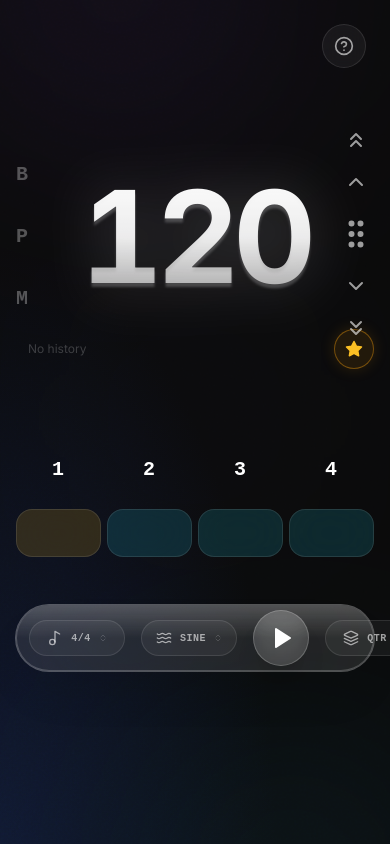
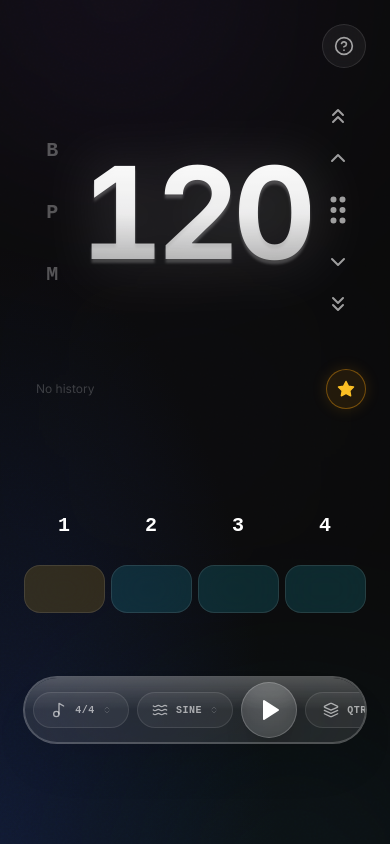
Before and after one commit to Glooory/metronome, a React (Vite) app: page / in a window 390 px wide. Built offline with nearby package versions, Linux system fonts and the light colour scheme.

Commit message:
feat: improve dock responsiveness.

```diff
--- a/src/App.module.css
+++ b/src/App.module.css
@@ -85,8 +85,8 @@
   width: 100%;
   max-width: 36rem;
   /* max-w-xl */
-  padding-left: 1rem;
-  padding-right: 1rem;
+  padding-left: 1.5rem;
+  padding-right: 1.5rem;
   display: flex;
   flex-direction: column;
   justify-content: center;
@@ -94,13 +94,7 @@
   height: 100%;
   position: relative;
   z-index: 10;
-  gap: 3rem;
-}
-
-@media (min-width: 768px) {
-  .app__content {
-    gap: 4rem;
-  }
+  gap: 4rem;
 }
 
 /* Play Button */
@@ -142,7 +136,7 @@
   display: flex;
   flex-direction: column;
   width: 100%;
-  gap: 1rem;
+  gap: 2rem;
 }
 
 .dock-section {
--- a/src/components/BpmDisplay/index.tsx
+++ b/src/components/BpmDisplay/index.tsx
@@ -54,7 +54,7 @@ export const BpmDisplay = ({ bpm, setBpm }: BpmDisplayProps) => {
             <h1 className={clsx(styles['bpm-display__value--blur'], isEditing ? styles.hidden : styles.visible)}>{bpm}</h1>
             {isEditing && <input ref={inputRef} type="number" value={inputValue} onChange={(e) => setInputValue(e.target.value)} onBlur={commitChange} onKeyDown={handleKeyDown} className={styles['bpm-display__input']} />}
         </div>
-        {!isEditing && <div className={styles['bpm-display__controls']}>
+        {<div className={styles['bpm-display__controls']}>
              <button className={clsx("bpm-control-btn", styles['bpm-display__btn'])} onClick={(e) => handleBtnClick(e, 5)}><ChevronsUp size={24} /></button>
              <button className={clsx("bpm-control-btn", styles['bpm-display__btn'])} onClick={(e) => handleBtnClick(e, 1)}><ChevronUp size={24} /></button>
              <div className={styles['grip-wrapper']}><GripVertical size={36} /></div>
--- a/src/components/BpmDisplay/styles.module.css
+++ b/src/components/BpmDisplay/styles.module.css
@@ -13,33 +13,32 @@
   position: relative;
   display: flex;
   align-items: center;
-  justify-content: center;
+  justify-content: space-between;
   width: 100%;
+  height: 14rem;
   transition: all 0.2s;
   cursor: ns-resize;
 }
 
 .bpm-display__label {
-  position: absolute;
-  left: 0;
   display: flex;
   flex-direction: column;
   align-items: center;
   justify-content: center;
-  height: 100%;
   gap: 2rem;
   color: rgba(255, 255, 255, 0.3);
   font-family: monospace;
   font-weight: bold;
   font-size: 1.25rem;
   pointer-events: none;
+  width: 4rem;
 }
 
 .bpm-display__value-wrapper {
   position: relative;
   display: grid;
   place-items: center;
-  width: 3ch;
+  flex: 1;
   font-size: 8rem;
   font-weight: bold;
   letter-spacing: -0.05em;
@@ -92,10 +91,20 @@
   margin: 0;
   color: white;
   filter: drop-shadow(0 0 10px rgba(0, 0, 0, 0.5));
-  font: inherit;
+  font-family: 'Inter', sans-serif;
+  font-weight: bold;
+  font-size: 8rem;
+  line-height: 1;
+  letter-spacing: -0.05em;
   -moz-appearance: textfield;
   appearance: textfield;
   caret-color: white;
+}
+
+@media (min-width: 768px) {
+  .bpm-display__input {
+    font-size: 12rem;
+  }
 }
 
 .bpm-display__input::selection {
@@ -117,13 +126,12 @@
 }
 
 .bpm-display__controls {
-  position: absolute;
-  right: 0;
   display: flex;
   flex-direction: column;
   align-items: center;
   gap: 0.25rem;
   color: rgba(255, 255, 255, 0.6);
+  width: 4rem;
 }
 
 .bpm-display__btn {
--- a/src/components/LiquidGlassDock/styles.module.css
+++ b/src/components/LiquidGlassDock/styles.module.css
@@ -15,6 +15,10 @@
   justify-content: space-between;
   gap: 1rem;
   width: 100%;
+  overflow-x: auto;
+  /* Allow scrolling on very small screens */
+  padding: 0.25rem 0.5rem;
+  gap: 0.5rem;
 }
 
 @media (min-width: 768px) {
```
